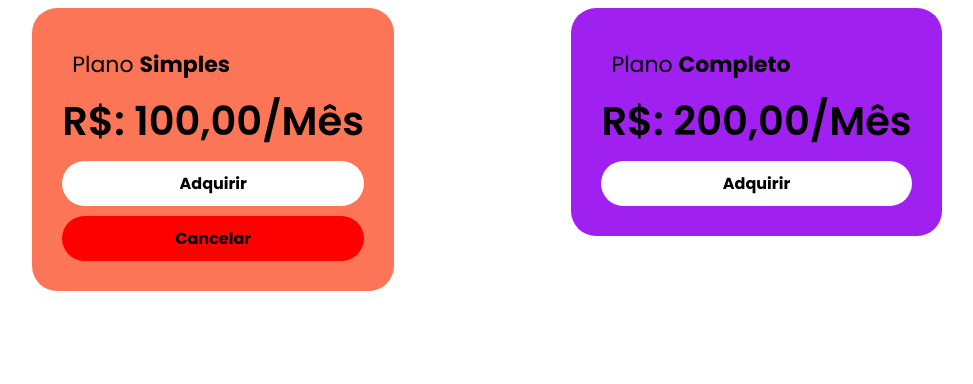
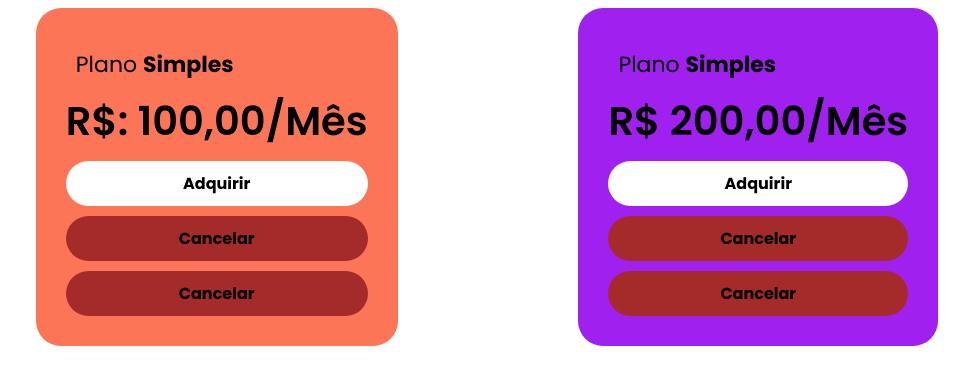
Before and after one commit to arthurvaz18/Angular-Components-e-Estiliza-es, an Angular app: page / in a window 1280 px wide. Shown: the top 384 px of the page, without its empty margins (153-1126 px from the left). Built offline with nearby package versions, Linux system fonts and the light colour scheme.

Commit message:
Aprendendo sobre ::ng-deep

```diff
--- a/src/app/card-button-cancel/card-button-cancel.component.html
+++ b/src/app/card-button-cancel/card-button-cancel.component.html
@@ -1,7 +1 @@
-<style>
-    /*Prioridade de ajustes para este arquivo*/
-    .card-cancel-button {
-        background-color: red;
-    }
-</style>
 <div class="card-cancel-button">Cancelar</div>
--- a/src/app/card-button-cancel/card-button-cancel.component.scss
+++ b/src/app/card-button-cancel/card-button-cancel.component.scss
@@ -4,7 +4,7 @@
     text-align: center;
     margin-top: 10px;
     border-radius: 25px;
-    background-color: yellow;
+    background-color: green;
     cursor: pointer;
     font-weight: bold;
     padding: 10px;
--- a/src/app/card-roxo/card-roxo.component.html
+++ b/src/app/card-roxo/card-roxo.component.html
@@ -1,5 +1,7 @@
 <div class="card">
-    <div class="card__plan card__item">Plano <b>Completo</b></div>
-    <div class="card__price cart__item">R$: 200,00/Mês</div>
+    <div class="card__plan card__item">Plano <b>{{ plano.infos.tipo }}</b></div>
+    <div class="card__price cart__item">R$ {{ plano.infos.preco }},00/Mês</div>
     <app-card-roxo-button></app-card-roxo-button>
+    <app-card-button-cancel class="cancel-button"></app-card-button-cancel>
+    <app-card-button-cancel class="cancel-button"></app-card-button-cancel>
 </div>
--- a/src/app/card-roxo/card-roxo.component.ts
+++ b/src/app/card-roxo/card-roxo.component.ts
@@ -1,4 +1,13 @@
 import { Component, OnInit } from '@angular/core';
+
+interface IPlano {
+  infos: IInfos;
+}
+
+interface IInfos {
+  tipo: string;
+  preco: number;
+}
 
 @Component({
   selector: 'app-card-roxo',
@@ -7,6 +16,14 @@ import { Component, OnInit } from '@angular/core';
 })
 export class CardRoxoComponent implements OnInit {
 
+  //@ts-ignore
+  plano: IPlano = {
+    infos: {
+      tipo: 'Simples',
+      preco: 200,
+    },
+  };
+
   constructor() { }
 
   ngOnInit(): void {
--- a/src/app/card/card.component.html
+++ b/src/app/card/card.component.html
@@ -2,6 +2,7 @@
     <div class="card__plan card__item">Plano <b>{{ plano.infos.tipo }}</b></div>
     <div class="card__price cart__item">R$: {{ plano.infos.preco }},00/Mês</div>
     <app-card-button></app-card-button>
-    <app-card-button-cancel></app-card-button-cancel>
+    <app-card-button-cancel class="cancel-button"></app-card-button-cancel>
+    <app-card-button-cancel class="cancel-button"></app-card-button-cancel>
 
 </div>
--- a/src/app/card/card.component.scss
+++ b/src/app/card/card.component.scss
@@ -21,3 +21,16 @@
     }
 
 }
+::ng-deep .cancel-button .card-cancel-button {
+    background-color: brown !important;
+}
+/*
+::ng-deep é um seletor no Angular usado para aplicar estilos a elementos filhos
+ignorando o encapsulamento de estilos do componente. Ele permite estilizar elementos
+internos de outros componentes, mas está depreciado e deve ser usado apenas
+quando necessário. -->
+
+<!--#: Seleciona elementos com um ID específico.-->
+<!--.: Seleciona elementos com uma classe específica.-->
+
+*/
```
